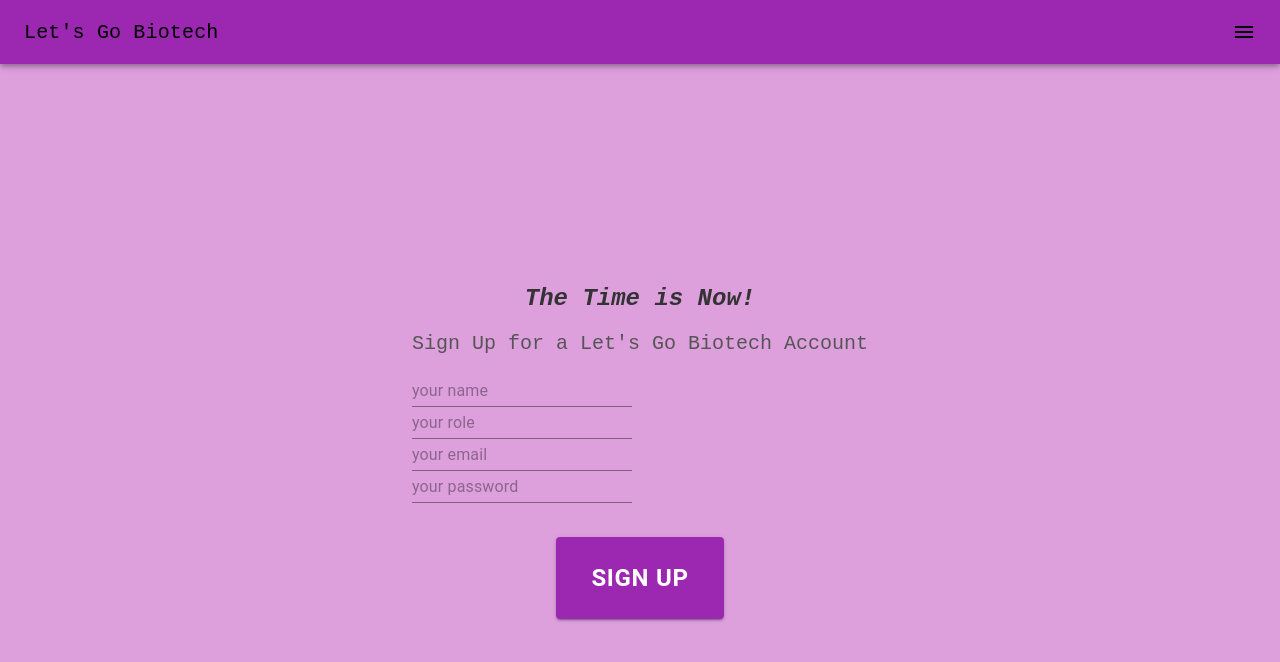
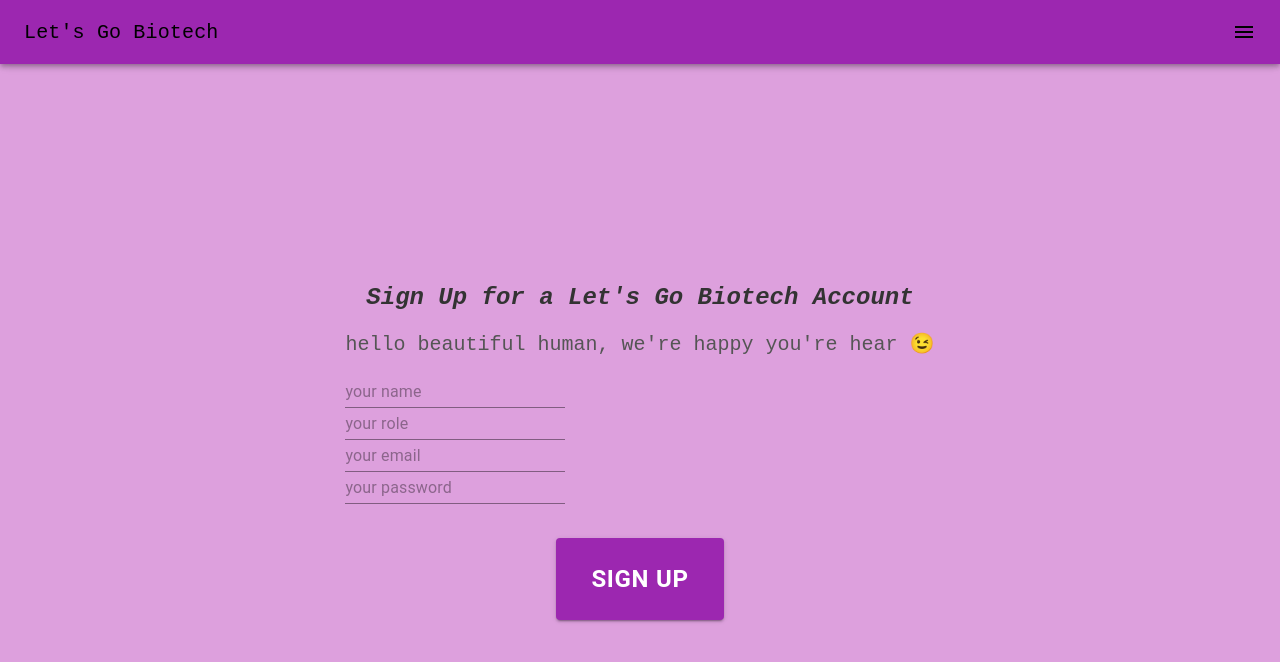
Before and after one commit to rohanrobinson/lgb, a Next.js app: page /sign-up in a window 1280 px wide. Shown: the top 662 px of the page. Built offline with nearby package versions, Linux system fonts and the light colour scheme.

Commit message:
changes to sign up page

```diff
--- a/src/pages/index.js
+++ b/src/pages/index.js
@@ -41,7 +41,7 @@ export default function Home() {
         );
   }
 
-  const testLogin = () => {
+  const handleLogin = () => {
       if (userLoggedIn === false) {
          alert("hello, thanks for using Let's Go Biotech! To save papers and articles, we need you to either login or sign up for an account!");
          router.push('/user-profile');
@@ -235,7 +235,7 @@ export default function Home() {
                    ))
                   }
                 </div>
-            {  saveMode ? (<div><Button variant="contained" color="secondary" onClick={() => { setSaveMode(!saveMode); }}>Save Selected Papers & Articles</Button></div>) : (<Button variant="contained" color="secondary" onClick={() => { testLogin(); } }>Activate Save Mode</Button>)}
+            {  saveMode ? (<div><Button variant="contained" color="secondary" onClick={() => { setSaveMode(!saveMode); }}>Save Selected Papers & Articles</Button></div>) : (<Button variant="contained" color="secondary" onClick={() => { handleLogin(); } }>Activate Save Mode</Button>)}
               </div>
         </Box>
       </Box>
--- a/src/pages/sign-up.js
+++ b/src/pages/sign-up.js
@@ -143,8 +143,8 @@ export default function SignUp() {
       }}>
 
       <div className={styles.headers}>
-                <b><span><i><h2>The Time is Now!</h2></i></span></b>
-                <p>Sign Up for a Let's Go Biotech Account</p>
+                <b><span><i><h2>Sign Up for a Let's Go Biotech Account</h2></i></span></b>
+                <p>hello beautiful human, we're happy you're hear 😉</p>
                 <Input id="userName" placeholder="your name" onChange={handleInputChange}/> <br />
                 <Input id="userRole" placeholder="your role" onChange={handleInputChange} /> <br />
                 <Input id="userEmail" placeholder="your email" onChange={handleInputChange} /> <br />
```
